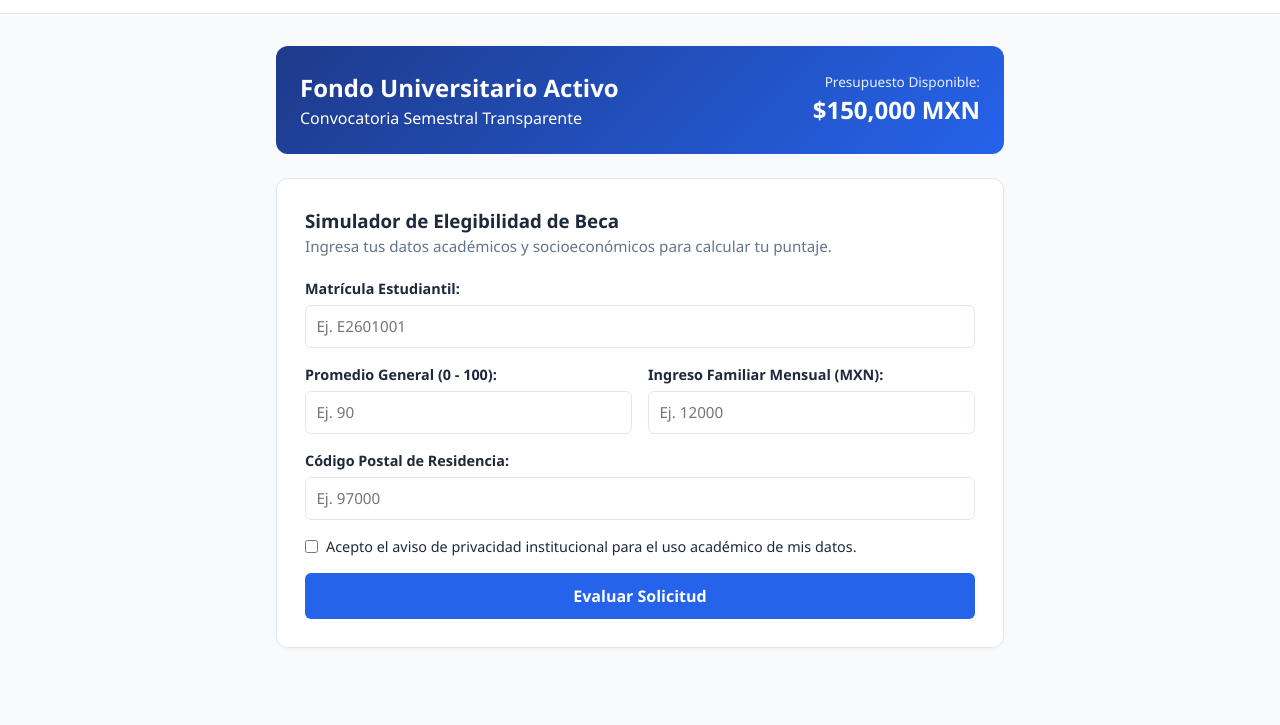
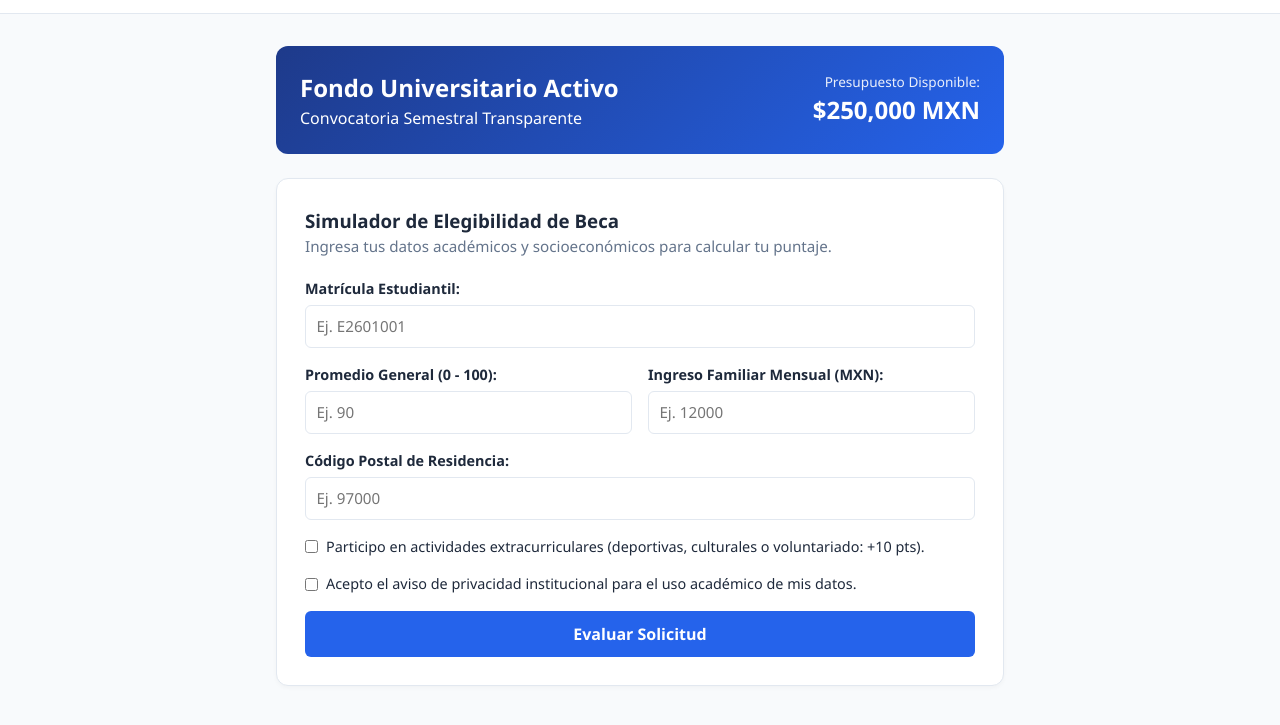
Before and after one commit to pootchanyanisyanis8-sys/my-first-repo, a plain HTML site: page index.html in a window 1280 px wide. Shown: the part 53-778 px from the top of the page. Drawn offline with Linux system fonts and the light colour scheme.

Commit message:
feat(scholarship): increase fund budget and add extracurricular score bonus

```diff
--- a/index.html
+++ b/index.html
@@ -25,7 +25,7 @@
       </div>
       <div class="budget-box">
         <span>Presupuesto Disponible:</span>
-        <strong id="presupuesto-display">$150,000 MXN</strong>
+        <strong id="presupuesto-display">$250,000 MXN</strong>
       </div>
     </section>
 
@@ -57,7 +57,13 @@
           <input type="text" id="codigo-postal" placeholder="Ej. 97000" required>
         </div>
 
-        <div class="checkbox-group">
+                <div class="checkbox-group">
+          <input type="checkbox" id="extracurricular">
+          <label for="extracurricular">Participo en actividades extracurriculares (deportivas, culturales o voluntariado: +10 pts).</label>
+        </div>
+
+
+<div class="checkbox-group">
           <input type="checkbox" id="privacidad" required>
           <label for="privacidad">Acepto el aviso de privacidad institucional para el uso académico de mis datos.</label>
         </div>
```
Also changed, not shown: apps.js (+9 -2 lines).
